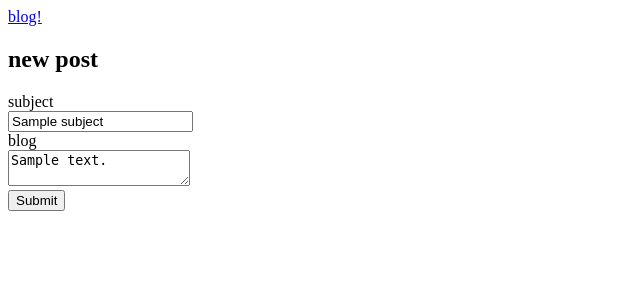
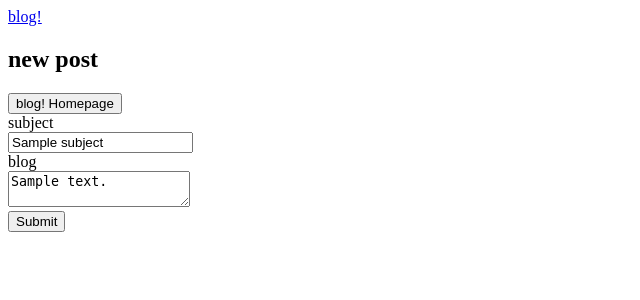
Before and after one commit to christinamcdonnell/build-a-blog, a Python web app: template templates/newpost.html in a window 1280 px wide. Shown: the top 300 px of the page, without its empty margins (0-640 px from the left). Run offline with Jinja, Linux system fonts and the light colour scheme; the template is opened without the code that fills it: most values are stand-ins (such as "Sample title", 1, 10 or a date in 2020).

Commit message:
fixed newpost page to accept input and redirect, but still isn't displayed on the permalink page

```diff
--- a/templates/newpost.html
+++ b/templates/newpost.html
@@ -4,6 +4,8 @@
   <h2>new post</h2>
 
     <form method="post">
+        <input type="submit" value="blog! Homepage" href="/blog"/>
+
         <label>
         <div>subject</div>
         <input type="text" name="subject" value="{{subject}}">
--- a/templates/permalink.html
+++ b/templates/permalink.html
@@ -1,7 +1,8 @@
 {% extends "front.html" %}
 
 {% block content %}
-  {{title}}
+    <input type="submit" value="blog! Homepage" href="/blog"/>
+    {{title}}
 
-  {{content}}
+    {{content}}
 {% endblock %}
```
Also changed, not shown: 1 other file. Lines whose indentation alone changed are shown as unchanged.
